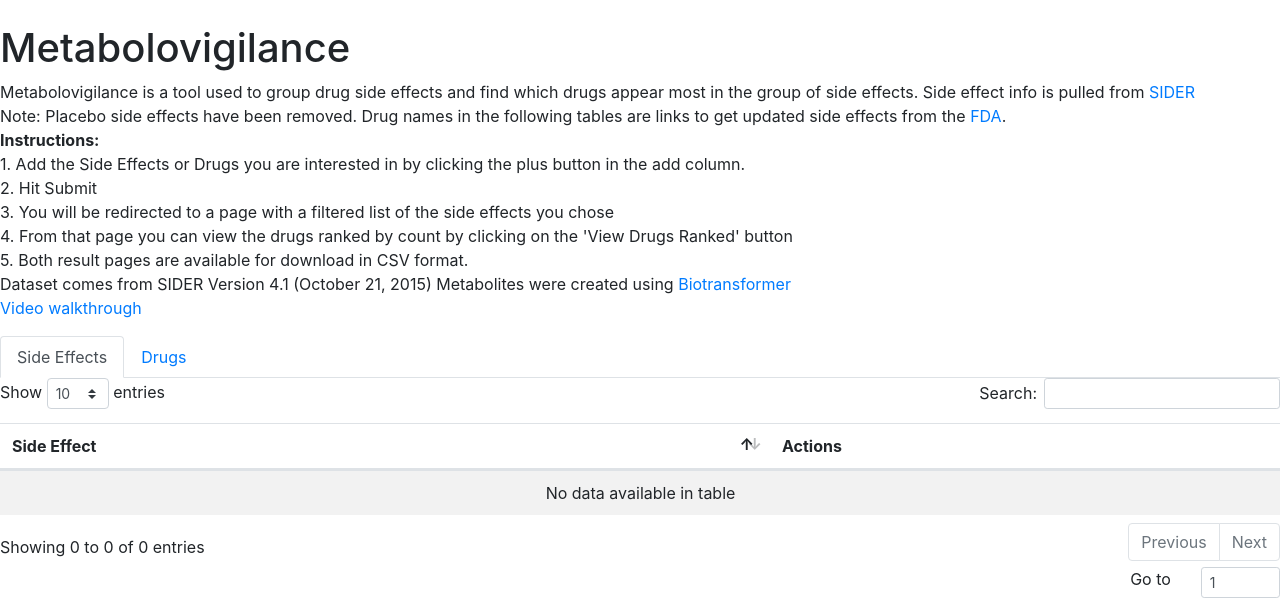
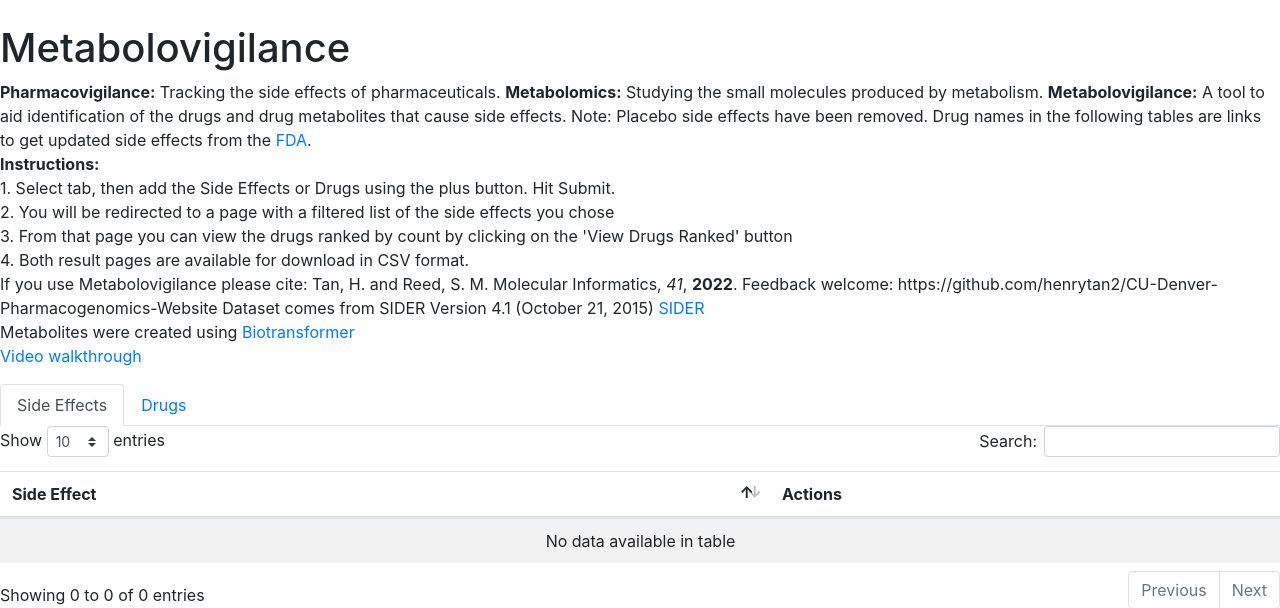
Before and after one commit to henrytan2/CU-Denver-Pharmacogenomics-Website, a Django app: page /pharmacogenomics/side-effect/ in a window 1280 px wide. Shown: the part 62-670 px from the top of the page. Run offline with Django 3.2, Linux system fonts and the light colour scheme; data that the repository does not hold is empty; some libraries are stand-ins or nearby versions.

Commit message:
Update side-effect.html
Updated Instructions and links

```diff
--- a/mysite/pharmacogenomics/templates/side-effect.html
+++ b/mysite/pharmacogenomics/templates/side-effect.html
@@ -19,17 +19,20 @@
     <body style="background-image:none;">
     <h1>Metabolovigilance</h1>
     <p>
-        Metabolovigilance is a tool used to group drug side effects and find which drugs appear most in the
-        group of side effects. Side effect info is pulled from <a href="http://sideeffects.embl.de/">SIDER</a><br>
+      <b>Pharmacovigilance:</b> Tracking the side effects of pharmaceuticals.
+      <b>Metabolomics:</b> Studying the small molecules produced by metabolism.
+      <b>Metabolovigilance:</b> A tool to aid identification of the drugs and drug metabolites that cause side effects.
         Note: Placebo side effects have been removed. Drug names in the following tables are links to get updated side
         effects from the <a href="https://www.fda.gov">FDA</a>.<br>
         <b>Instructions:</b><br>
-        1. Add the Side Effects or Drugs you are interested in by clicking the plus button in the add column. <br>
-        2. Hit Submit <br>
-        3. You will be redirected to a page with a filtered list of the side effects you chose <br>
-        4. From that page you can view the drugs ranked by count by clicking on the 'View Drugs Ranked' button<br>
-        5. Both result pages are available for download in CSV format. <br>
-        Dataset comes from SIDER Version 4.1 (October 21, 2015)
+        1. Select tab, then add the Side Effects or Drugs using the plus button. Hit Submit. <br>
+        2. You will be redirected to a page with a filtered list of the side effects you chose <br>
+        3. From that page you can view the drugs ranked by count by clicking on the 'View Drugs Ranked' button<br>
+        4. Both result pages are available for download in CSV format. <br>
+        If you use Metabolovigilance please cite: Tan, H. and Reed, S. M. Molecular Informatics, <i>41</i>, <b>2022</b>.
+        Feedback welcome: https://github.com/henrytan2/CU-Denver-Pharmacogenomics-Website
+
+        Dataset comes from SIDER Version 4.1 (October 21, 2015) <a href="http://sideeffects.embl.de/">SIDER</a><br>
         Metabolites were created using <a href="https://jcheminf.biomedcentral.com/articles/10.1186/s13321-018-0324-5">Biotransformer</a><br>
         <a href="https://youtu.be/NwXIbgUmT0g">Video walkthrough</a><br>
     </p>
```
